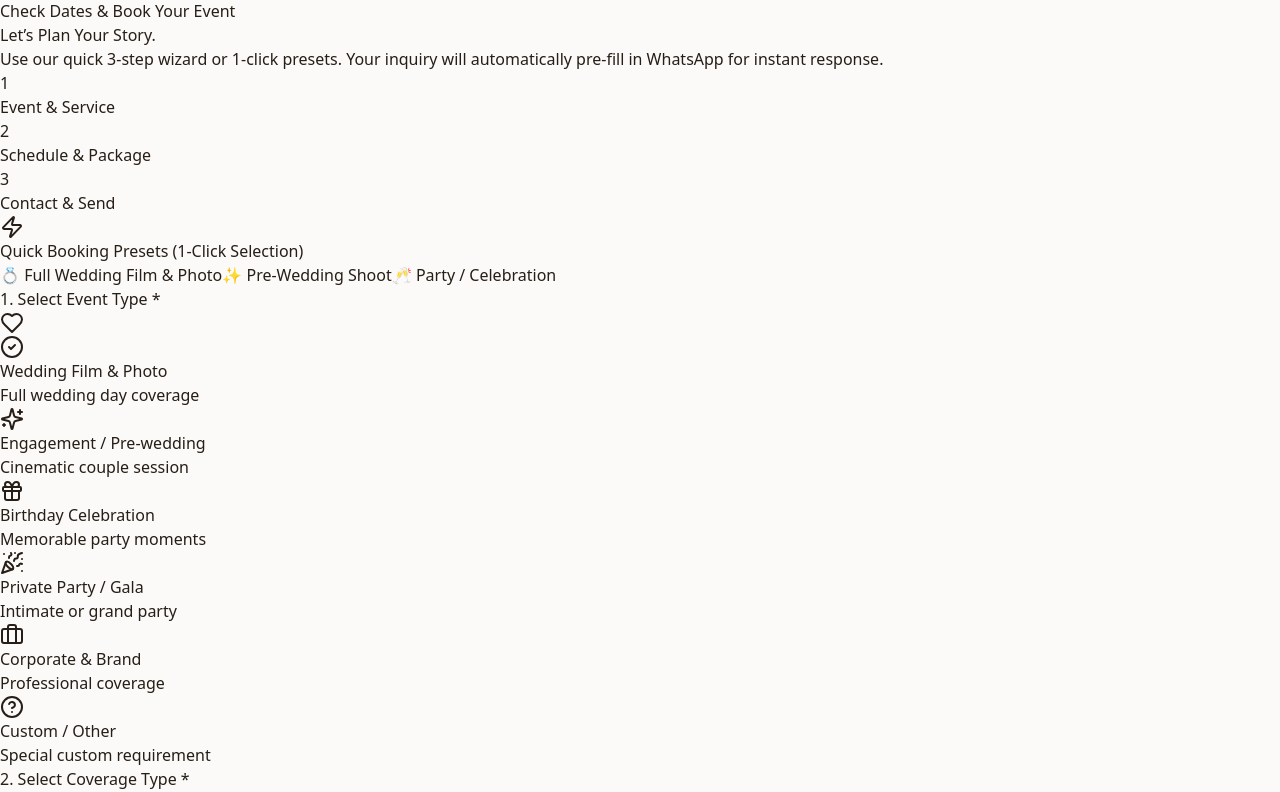
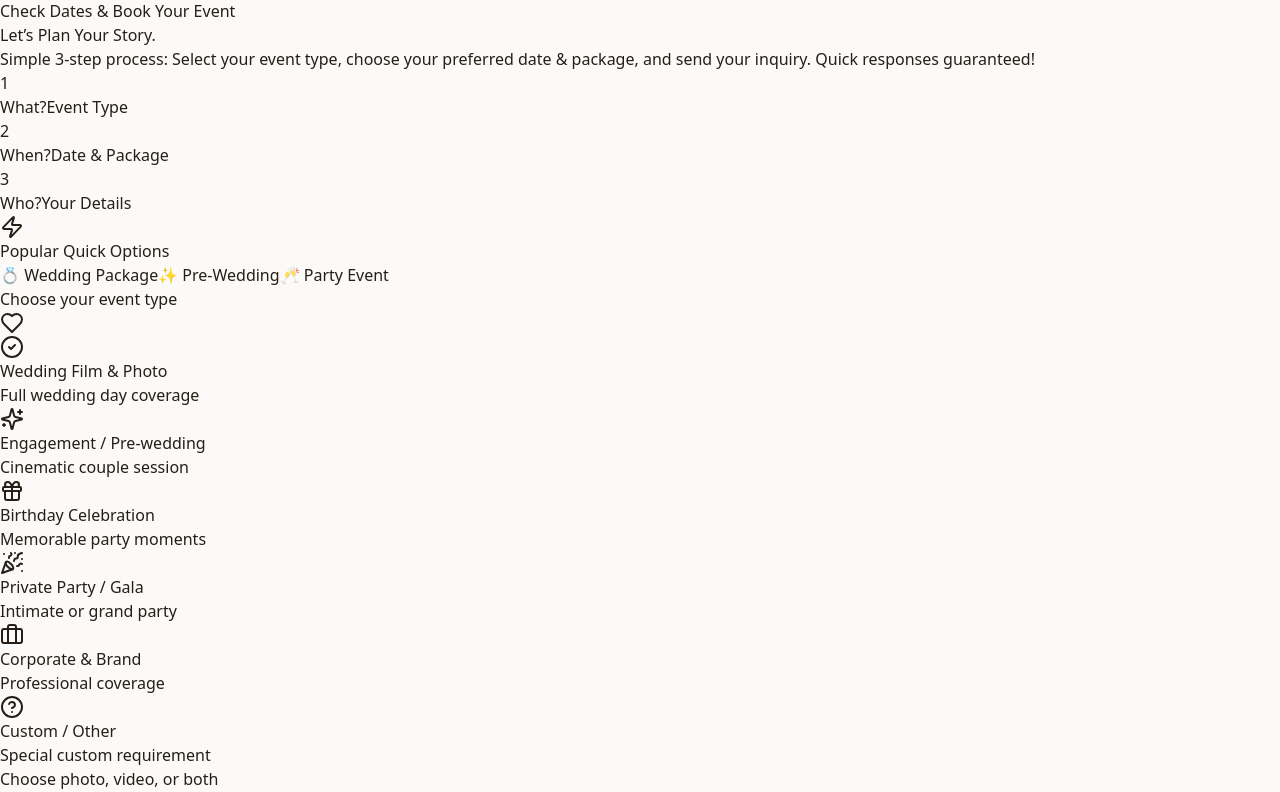
Before and after one commit to syFaizan-web/studio, a Next.js app: page /contact in a window 1280 px wide. Shown: the part 727-1519 px from the top of the page. Built offline with nearby package versions, Linux system fonts and the light colour scheme; a web font is replaced by a local one.

Commit message:
update bookig and navbar

```diff
--- a/components/BookingForm.tsx
+++ b/components/BookingForm.tsx
@@ -70,7 +70,7 @@ export function BookingForm() {
     date: '',
     location: '',
     guests: '',
-    services: 'Both',
+    services: 'Bothss',
     package: 'Signature',
     message: '',
   });
@@ -211,7 +211,7 @@ export function BookingForm() {
             transition={{ duration: 0.6, delay: 0.2 }}
             className="mx-auto mt-4 max-w-xl text-sm text-[hsl(28_15%_35%)] sm:text-base"
           >
-            Use our quick 3-step wizard or 1-click presets. Your inquiry will automatically pre-fill in WhatsApp for instant response.
+            Simple 3-step process: Select your event type, choose your preferred date & package, and send your inquiry. Quick responses guaranteed!
           </motion.p>
         </div>
 
@@ -255,9 +255,9 @@ export function BookingForm() {
               <div className="mb-8 border-b border-amber-900/10 pb-6">
                 <div className="flex items-center justify-between gap-2 sm:gap-4">
                   {[
-                    { number: 1, title: 'Event & Service' },
-                    { number: 2, title: 'Schedule & Package' },
-                    { number: 3, title: 'Contact & Send' },
+                    { number: 1, title: 'What?', subtitle: 'Event Type' },
+                    { number: 2, title: 'When?', subtitle: 'Date & Package' },
+                    { number: 3, title: 'Who?', subtitle: 'Your Details' },
                   ].map((s) => {
                     const isActive = step === s.number;
                     const isPassed = step > s.number;
@@ -269,16 +269,16 @@ export function BookingForm() {
                           if (s.number === 2 && isStep1Valid) setStep(2);
                           if (s.number === 3 && isStep1Valid && isStep2Valid) setStep(3);
                         }}
-                        className={`flex flex-1 items-center gap-2 cursor-pointer transition-opacity ${
+                        className={`flex flex-1 flex-col items-center gap-1 cursor-pointer transition-all ${
                           isActive
-                            ? 'opacity-100'
+                            ? 'opacity-100 scale-105'
                             : isPassed
-                            ? 'opacity-80 hover:opacity-100'
+                            ? 'opacity-80 hover:opacity-100 hover:scale-102'
                             : 'opacity-40'
                         }`}
                       >
                         <div
-                          className={`flex h-8 w-8 flex-shrink-0 items-center justify-center rounded-full text-xs font-bold transition-all ${
+                          className={`flex h-10 w-10 flex-shrink-0 items-center justify-center rounded-full text-sm font-bold transition-all ${
                             isActive
                               ? 'bg-gradient-to-r from-[hsl(38_75%_48%)] to-[hsl(32_80%_52%)] text-white shadow-md'
                               : isPassed
@@ -286,11 +286,12 @@ export function BookingForm() {
                               : 'border border-amber-900/20 bg-white/50 text-[hsl(28_25%_40%)]'
                           }`}
                         >
-                          {isPassed ? <CheckCircle2 className="h-4 w-4 text-[hsl(38_75%_48%)]" /> : s.number}
+                          {isPassed ? <CheckCircle2 className="h-5 w-5 text-[hsl(38_75%_48%)]" /> : s.number}
                         </div>
-                        <span className="hidden text-xs font-bold tracking-wide text-[hsl(28_25%_12%)] sm:inline truncate">
-                          {s.title}
-                        </span>
+                        <div className="text-center">
+                          <span className="block text-xs font-bold text-[hsl(28_25%_12%)]">{s.title}</span>
+                          <span className="block text-[0.65rem] text-[hsl(28_15%_40%)]">{s.subtitle}</span>
+                        </div>
                       </div>
                     );
                   })}
@@ -320,9 +321,9 @@ export function BookingForm() {
                     >
                       {/* Quick Preset Buttons (User Friendly 1-Tap Fill) */}
                       <div className="rounded-2xl border border-amber-900/15 bg-white p-4 shadow-xs">
-                        <div className="flex items-center gap-1.5 mb-2 text-xs font-bold uppercase tracking-wider text-[hsl(38_75%_44%)]">
+                        <div className="flex items-center gap-1.5 mb-3 text-xs font-bold uppercase tracking-wider text-[hsl(38_75%_44%)]">
                           <Zap className="h-3.5 w-3.5 fill-[hsl(38_75%_48%)] text-[hsl(38_75%_48%)]" />
-                          <span>Quick Booking Presets (1-Click Selection)</span>
+                          <span>Popular Quick Options</span>
                         </div>
                         <div className="flex flex-wrap gap-2">
                           <button
@@ -335,9 +336,9 @@ export function BookingForm() {
                                 package: 'Signature',
                               }));
                             }}
-                            className="rounded-full border border-amber-900/15 bg-[hsl(35_25%_94%)] px-3.5 py-1.5 text-xs font-semibold text-[hsl(28_25%_12%)] transition-all hover:border-amber-500/50 hover:bg-amber-50"
+                            className="rounded-full border border-amber-900/15 bg-[hsl(35_25%_94%)] px-4 py-2 text-xs font-semibold text-[hsl(28_25%_12%)] transition-all hover:border-amber-500/50 hover:bg-amber-50 hover:scale-105"
                           >
-                            💍 Full Wedding Film &amp; Photo
+                            💍 Wedding Package
                           </button>
                           <button
                             type="button"
@@ -349,9 +350,9 @@ export function BookingForm() {
                                 package: 'Essential',
                               }));
                             }}
-                            className="rounded-full border border-amber-900/15 bg-[hsl(35_25%_94%)] px-3.5 py-1.5 text-xs font-semibold text-[hsl(28_25%_12%)] transition-all hover:border-amber-500/50 hover:bg-amber-50"
+                            className="rounded-full border border-amber-900/15 bg-[hsl(35_25%_94%)] px-4 py-2 text-xs font-semibold text-[hsl(28_25%_12%)] transition-all hover:border-amber-500/50 hover:bg-amber-50 hover:scale-105"
                           >
-                            ✨ Pre-Wedding Shoot
+                            ✨ Pre-Wedding
                           </button>
                           <button
                             type="button"
@@ -363,9 +364,9 @@ export function BookingForm() {
                                 package: 'Essential',
                               }));
                             }}
-                            className="rounded-full border border-amber-900/15 bg-[hsl(35_25%_94%)] px-3.5 py-1.5 text-xs font-semibold text-[hsl(28_25%_12%)] transition-all hover:border-amber-500/50 hover:bg-amber-50"
+                            className="rounded-full border border-amber-900/15 bg-[hsl(35_25%_94%)] px-4 py-2 text-xs font-semibold text-[hsl(28_25%_12%)] transition-all hover:border-amber-500/50 hover:bg-amber-50 hover:scale-105"
                           >
-                            🥂 Party / Celebration
+                            🥂 Party Event
                           </button>
                         </div>
                       </div>
@@ -373,7 +374,7 @@ export function BookingForm() {
                       {/* Select Event Type Cards */}
                       <div>
                         <label className="mb-3 block text-xs font-bold uppercase tracking-wider text-[hsl(28_25%_20%)]">
-                          1. Select Event Type *
+                          Choose your event type
                         </label>
                         <div className="grid gap-3 sm:grid-cols-3">
                           {eventTypeOptions.map((item) => {
@@ -418,7 +419,7 @@ export function BookingForm() {
                       {/* Select Service Cards */}
                       <div>
                         <label className="mb-3 block text-xs font-bold uppercase tracking-wider text-[hsl(28_25%_20%)]">
-                          2. Select Coverage Type *
+                          Choose photo, video, or both
                         </label>
                         <div className="grid gap-3 sm:grid-cols-3">
                           {serviceChoiceOptions.map((item) => {
@@ -473,7 +474,7 @@ export function BookingForm() {
                           disabled={!isStep1Valid}
                           className="flex items-center gap-2 rounded-full bg-gradient-to-r from-[hsl(38_75%_48%)] to-[hsl(32_80%_52%)] px-7 py-3 text-xs font-bold uppercase tracking-wider text-white shadow-md shadow-amber-500/20 transition-all hover:scale-[1.02] disabled:opacity-50"
                         >
-                          <span>Next: Schedule &amp; Package</span>
+                          <span>Next Step</span>
                           <ChevronRight className="h-4 w-4" />
                         </button>
                       </div>
@@ -495,7 +496,7 @@ export function BookingForm() {
                         <div>
                           <label className="mb-2 flex items-center gap-1.5 text-xs font-bold uppercase tracking-wider text-[hsl(28_25%_20%)]">
                             <Calendar className="h-3.5 w-3.5 text-[hsl(38_75%_48%)]" />
-                            Event Date / Timeframe
+                            When is your event?
                           </label>
                           <div className="flex flex-wrap gap-1.5 mb-2">
                             {['Next 1-3 Mos', '3-6 Mos', '2026 Season'].map((chip) => (
@@ -525,7 +526,7 @@ export function BookingForm() {
                         <div>
                           <label className="mb-2 flex items-center gap-1.5 text-xs font-bold uppercase tracking-wider text-[hsl(28_25%_20%)]">
                             <MapPin className="h-3.5 w-3.5 text-[hsl(38_75%_48%)]" />
-                            Location / Venue
+                            Where is it?
                           </label>
                           <input
                             type="text"
@@ -540,7 +541,7 @@ export function BookingForm() {
                         <div>
                           <label className="mb-2 flex items-center gap-1.5 text-xs font-bold uppercase tracking-wider text-[hsl(28_25%_20%)]">
                             <Users className="h-3.5 w-3.5 text-[hsl(38_75%_48%)]" />
-                            Estimated Guests
+                            How many guests?
                           </label>
                           <input
                             type="number"
@@ -556,7 +557,7 @@ export function BookingForm() {
                       {/* Select Package Cards */}
                       <div>
                         <label className="mb-3 block text-xs font-bold uppercase tracking-wider text-[hsl(28_25%_20%)]">
-                          Select Package Tier
+                          Choose your package
                         </label>
                         <div className="grid gap-4 sm:grid-cols-3">
                           {packages.map((pkg) => {
@@ -622,7 +623,7 @@ export function BookingForm() {
                           onClick={nextStep}
                           className="flex items-center gap-2 rounded-full bg-gradient-to-r from-[hsl(38_75%_48%)] to-[hsl(32_80%_52%)] px-7 py-3 text-xs font-bold uppercase tracking-wider text-white shadow-md shadow-amber-500/20 transition-all hover:scale-[1.02]"
                         >
-                          <span>Next: Contact Details</span>
+                          <span>Next Step</span>
                           <ChevronRight className="h-4 w-4" />
                         </button>
                       </div>
@@ -645,7 +646,7 @@ export function BookingForm() {
                           <div>
                             <label className="mb-2 flex items-center gap-1.5 text-xs font-bold uppercase tracking-wider text-[hsl(28_25%_20%)]">
                               <User className="h-3.5 w-3.5 text-[hsl(38_75%_48%)]" />
-                              Full Name *
+                              Your name
                             </label>
                             <input
                               type="text"
@@ -668,7 +669,7 @@ export function BookingForm() {
                             <div>
                               <label className="mb-2 flex items-center gap-1.5 text-xs font-bold uppercase tracking-wider text-[hsl(28_25%_20%)]">
                                 <Phone className="h-3.5 w-3.5 text-[hsl(38_75%_48%)]" />
-                                Phone / WhatsApp *
+                                Your phone number
                               </label>
                               <input
                                 type="tel"
@@ -689,7 +690,7 @@ export function BookingForm() {
                             <div>
                               <label className="mb-2 flex items-center gap-1.5 text-xs font-bold uppercase tracking-wider text-[hsl(28_25%_20%)]">
                                 <Mail className="h-3.5 w-3.5 text-[hsl(38_75%_48%)]" />
-                                Email Address
+                                Your email (optional)
                               </label>
                               <input
                                 type="email"
@@ -711,7 +712,7 @@ export function BookingForm() {
                           <div>
                             <label className="mb-2 flex items-center gap-1.5 text-xs font-bold uppercase tracking-wider text-[hsl(28_25%_20%)]">
                               <FileText className="h-3.5 w-3.5 text-[hsl(38_75%_48%)]" />
-                              Special Notes / Vision (Optional)
+                              Any special requests?
                             </label>
                             <textarea
                               name="message"
--- a/components/Navbar.tsx
+++ b/components/Navbar.tsx
@@ -104,6 +104,7 @@ export function Navbar() {
               opacity: 1,
               scale: shrunk ? 0.92 : 1,
             }}
+            whileHover={{ scale: 1.03 }}
             exit={{ y: 100, x: '-50%', opacity: 0 }}
             transition={{ duration: 0.35, ease: [0.32, 0.72, 0, 1] }}
             className="fixed left-1/2 bottom-4 z-50 w-[calc(100%-1.75rem)] max-w-md sm:max-w-lg lg:hidden"
```
